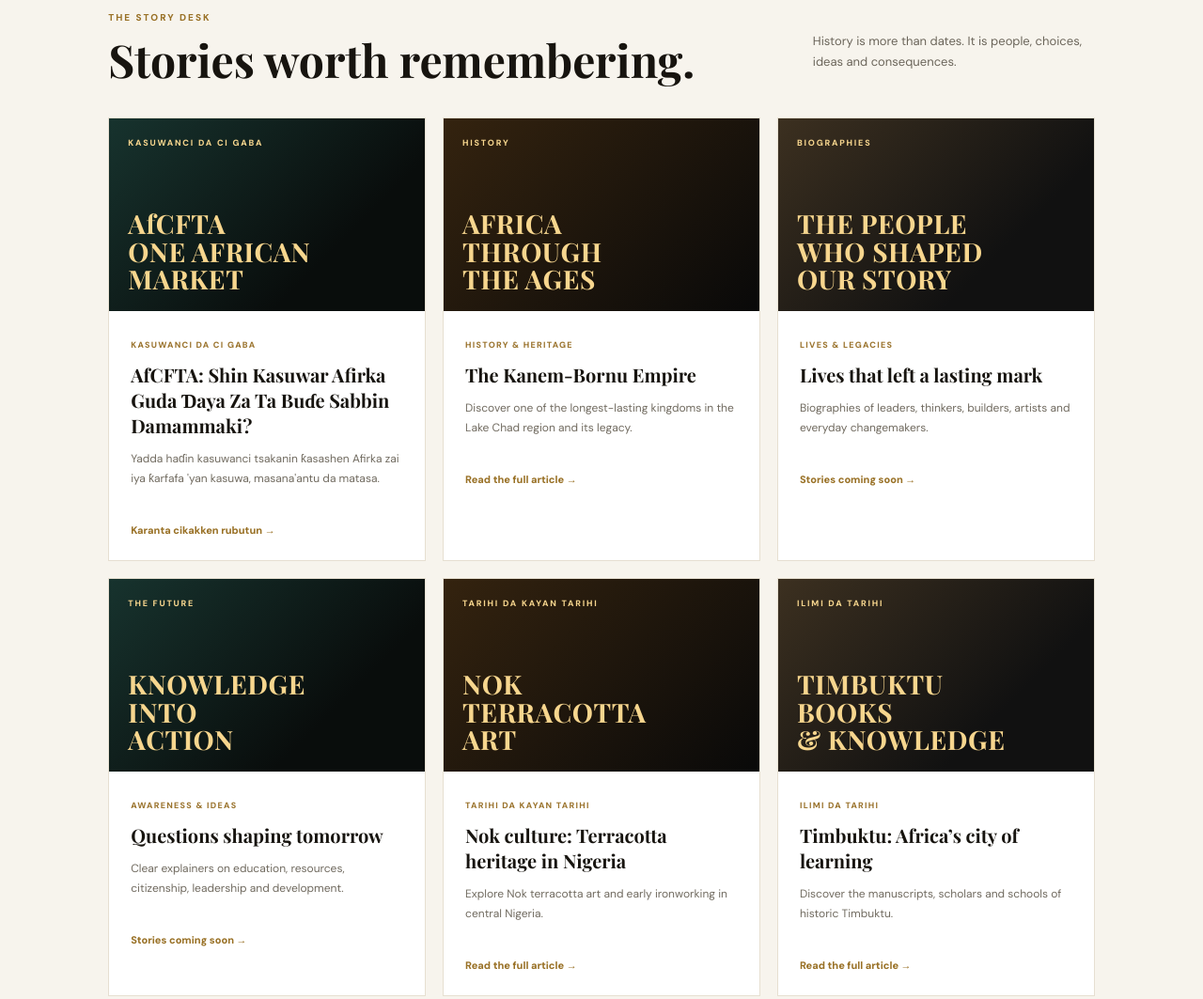
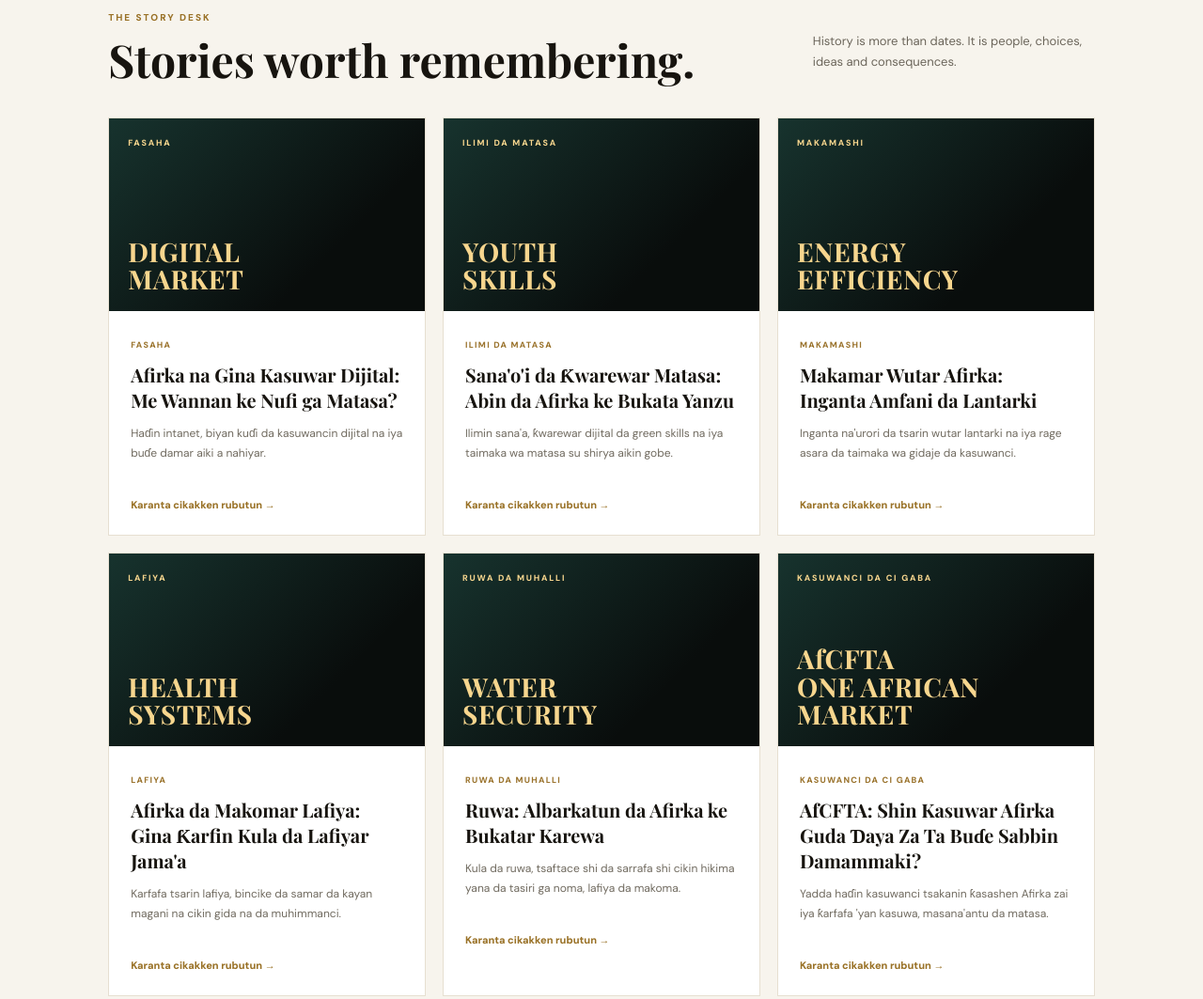
Before and after one commit to africaawakemedia/africaawakemedia.github.io, a plain HTML site: page index.html in a window 1280 px wide. Shown: the part 1840-2903 px from the top of the page at 94% size. Drawn offline with nearby package versions, Linux system fonts and the light colour scheme.

Commit message:
Add five new Hausa articles to homepage

```diff
--- a/index.html
+++ b/index.html
@@ -92,6 +92,12 @@
     <section class="section stories" id="stories">
       <div class="stories-heading"><div><div class="section-label" data-i18n="storiesLabel">THE STORY DESK</div><h2 data-i18n="storiesTitle">Stories worth remembering.</h2></div><p data-i18n="storiesIntro">History is more than dates. It is people, choices, ideas and consequences.</p></div>
       <div class="story-grid">
+        <article class="story-card"><div class="story-art art-future"><span>FASAHA</span><b>DIGITAL<br>MARKET</b></div><div class="story-info"><small>FASAHA</small><h3>Afirka na Gina Kasuwar Dijital: Me Wannan ke Nufi ga Matasa?</h3><p>Haɗin intanet, biyan kuɗi da kasuwancin dijital na iya buɗe damar aiki a nahiyar.</p><a href="posts/africa-digital-market-2026.html">Karanta cikakken rubutun →</a></div></article>
+        <article class="story-card"><div class="story-art art-future"><span>ILIMI DA MATASA</span><b>YOUTH<br>SKILLS</b></div><div class="story-info"><small>ILIMI DA MATASA</small><h3>Sana'o'i da Ƙwarewar Matasa: Abin da Afirka ke Bukata Yanzu</h3><p>Ilimin sana'a, ƙwarewar dijital da green skills na iya taimaka wa matasa su shirya aikin gobe.</p><a href="posts/africa-youth-skills-tvET.html">Karanta cikakken rubutun →</a></div></article>
+        <article class="story-card"><div class="story-art art-future"><span>MAKAMASHI</span><b>ENERGY<br>EFFICIENCY</b></div><div class="story-info"><small>MAKAMASHI</small><h3>Makamar Wutar Afirka: Inganta Amfani da Lantarki</h3><p>Inganta na'urori da tsarin wutar lantarki na iya rage asara da taimaka wa gidaje da kasuwanci.</p><a href="posts/africa-energy-efficiency.html">Karanta cikakken rubutun →</a></div></article>
+        <article class="story-card"><div class="story-art art-future"><span>LAFIYA</span><b>HEALTH<br>SYSTEMS</b></div><div class="story-info"><small>LAFIYA</small><h3>Afirka da Makomar Lafiya: Gina Ƙarfin Kula da Lafiyar Jama'a</h3><p>Karfafa tsarin lafiya, bincike da samar da kayan magani na cikin gida na da muhimmanci.</p><a href="posts/africa-health-self-reliance.html">Karanta cikakken rubutun →</a></div></article>
+        <article class="story-card"><div class="story-art art-future"><span>RUWA DA MUHALLI</span><b>WATER<br>SECURITY</b></div><div class="story-info"><small>RUWA DA MUHALLI</small><h3>Ruwa: Albarkatun da Afirka ke Bukatar Karewa</h3><p>Kula da ruwa, tsaftace shi da sarrafa shi cikin hikima yana da tasiri ga noma, lafiya da makoma.</p><a href="posts/africa-water-security.html">Karanta cikakken rubutun →</a></div></article>
+
         <article class="story-card"><div class="story-art art-future"><span>KASUWANCI DA CI GABA</span><b>AfCFTA<br>ONE AFRICAN<br>MARKET</b></div><div class="story-info"><small>KASUWANCI DA CI GABA</small><h3>AfCFTA: Shin Kasuwar Afirka Guda Ɗaya Za Ta Buɗe Sabbin Damammaki?</h3><p>Yadda haɗin kasuwanci tsakanin ƙasashen Afirka zai iya ƙarfafa 'yan kasuwa, masana'antu da matasa.</p><a href="posts/afcfta-africa-single-market.html">Karanta cikakken rubutun →</a></div></article>
 
         <article class="story-card"><div class="story-art art-history"><span>HISTORY</span><b>AFRICA<br>THROUGH<br>THE AGES</b></div><div class="story-info"><small data-i18n="categoryHistory">HISTORY & HERITAGE</small><h3 data-i18n="story1Title">The Kanem-Bornu Empire</h3><p data-i18n="story1Text">Discover one of the longest-lasting kingdoms in the Lake Chad region and its legacy.</p><a href="posts/kanem-bornu.html" data-i18n="readArticle">Read the full article →</a></div></article>
```
